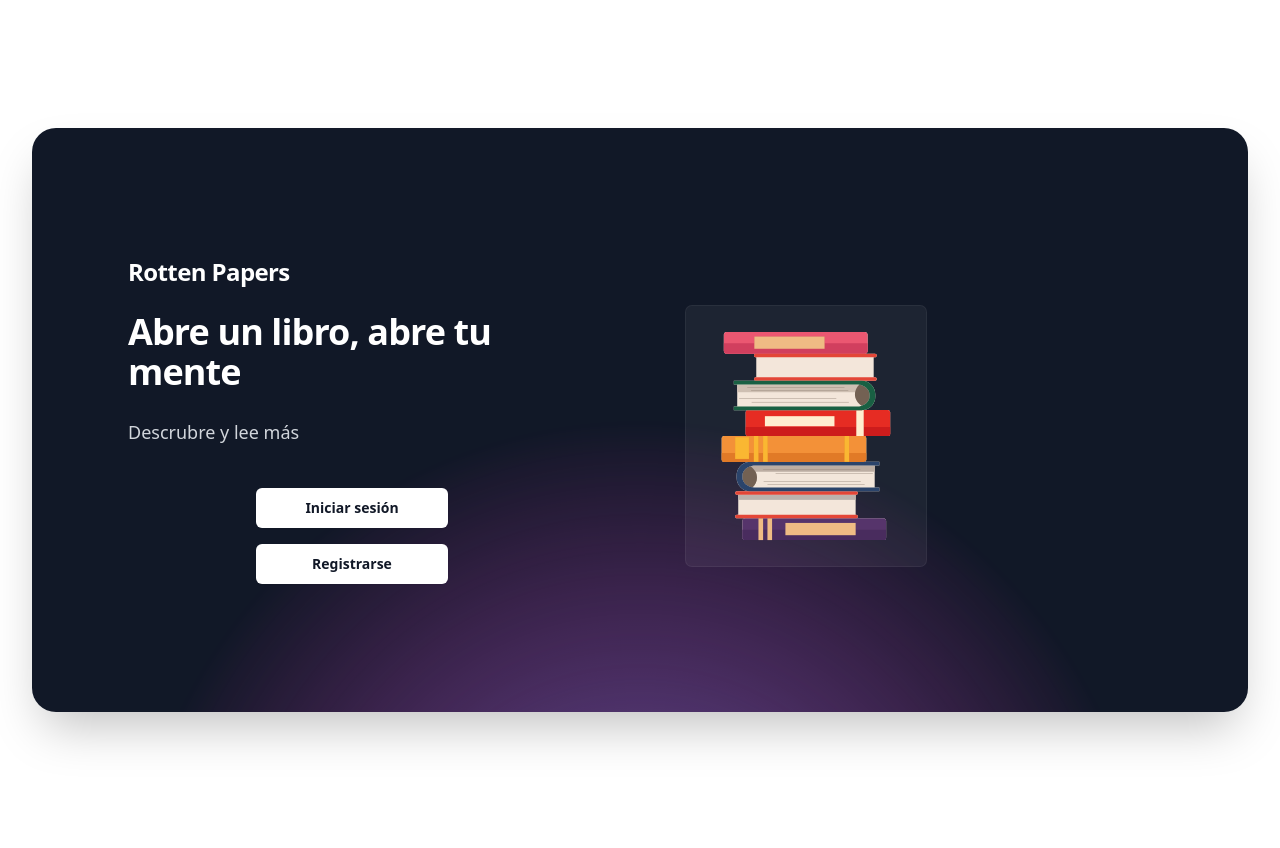
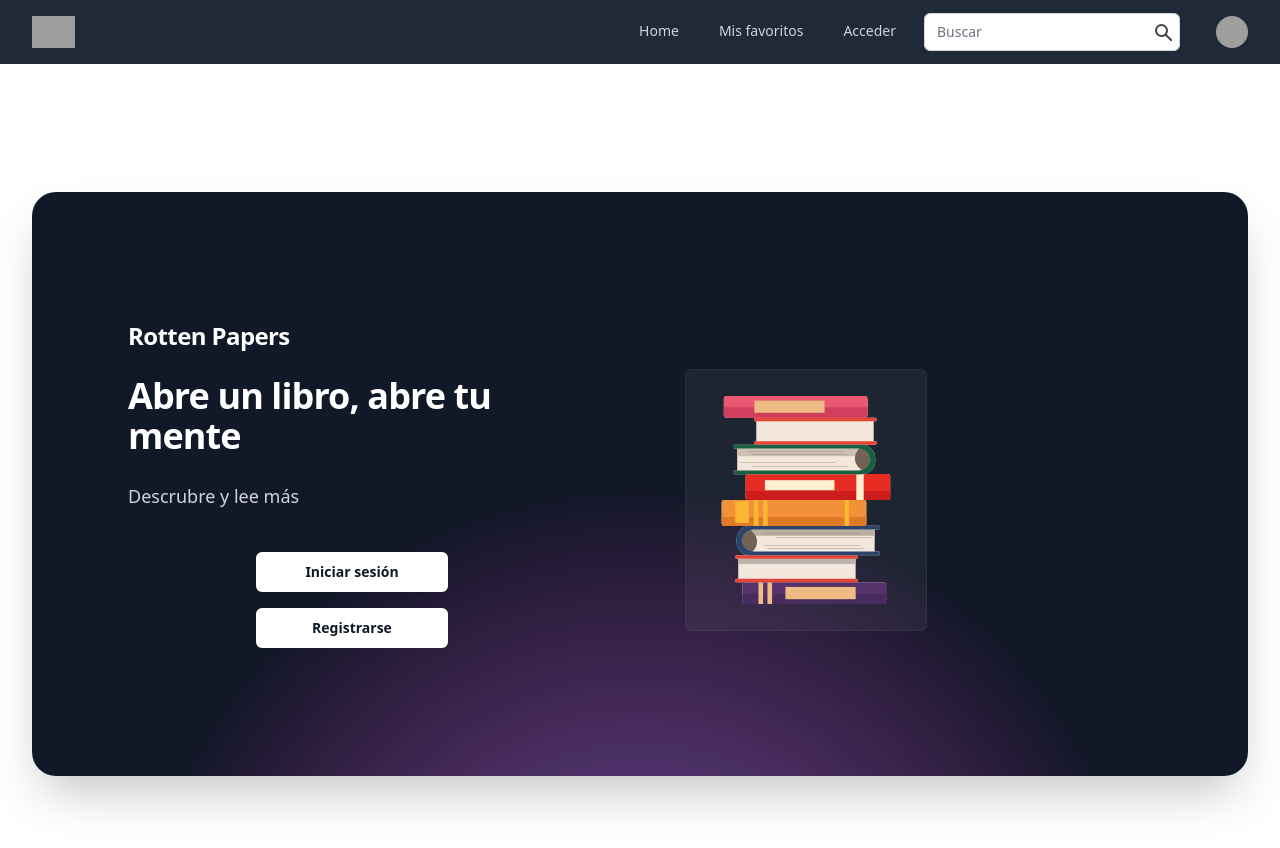
Before and after one commit to josuexsant/Rotten-Papers, a React (Vite) app in the folder frontend/RP/: page /access in a window 1280 px wide. Shown: the top 848 px of the page. Built offline with nearby package versions, Linux system fonts and the light colour scheme; grey boxes are pictures that could not be loaded.

Commit message:
sprint 1

```diff
--- a/frontend/RP/src/components/Navbar.jsx
+++ b/frontend/RP/src/components/Navbar.jsx
@@ -5,7 +5,7 @@
 const navigation = [
   { name: 'Home', href: '/', current: false },
   { name: 'Mis favoritos', href: '#', current: false },
-  { name: 'Acceder', href: '/test', current: false },
+  { name: 'Acceder', href: '/access', current: false },
 ]
 
 function classNames(...classes) {
--- a/frontend/RP/src/pages/Access.jsx
+++ b/frontend/RP/src/pages/Access.jsx
@@ -1,7 +1,11 @@
+import { Link } from 'react-router-dom';
 import MyImage from '../assets/portadaLibros.svg';
+import { Navbar } from '../components/Navbar';
 
 export const Access = () => {
   return (
+    <>
+      <Navbar />
       <div className="bg-white">
         <div className="mx-auto max-w-7xl py-24 sm:px-6 sm:py-32 lg:px-8">
           <div className="relative isolate overflow-hidden bg-gray-900 px-6 pt-16 shadow-2xl sm:rounded-3xl sm:px-16 md:pt-24 lg:flex lg:gap-x-20 lg:px-24 lg:pt-0">
@@ -43,12 +47,12 @@
                 >
                   Iniciar sesión
                 </a>
-              <a
-                href="#"
+                <Link
+                  to="/signin"
                   className="w-48 rounded-md bg-white px-3.5 py-2.5 text-sm font-semibold text-gray-900 shadow-sm hover:bg-gray-100 focus-visible:outline focus-visible:outline-2 focus-visible:outline-offset-2 focus-visible:outline-white text-center"
                 >
                   Registrarse
-              </a>
+                </Link>
               </div>
             </div>
             <div className="relative mt-16 flex justify-center items-center h-auto lg:mt-8">
@@ -61,6 +65,7 @@
           </div>
         </div>
       </div>
+    </>
   );
 };
 
```
Also changed, not shown: 1 other file (tests, documents, lock files or other folders). Lines whose indentation alone changed are shown as unchanged.
